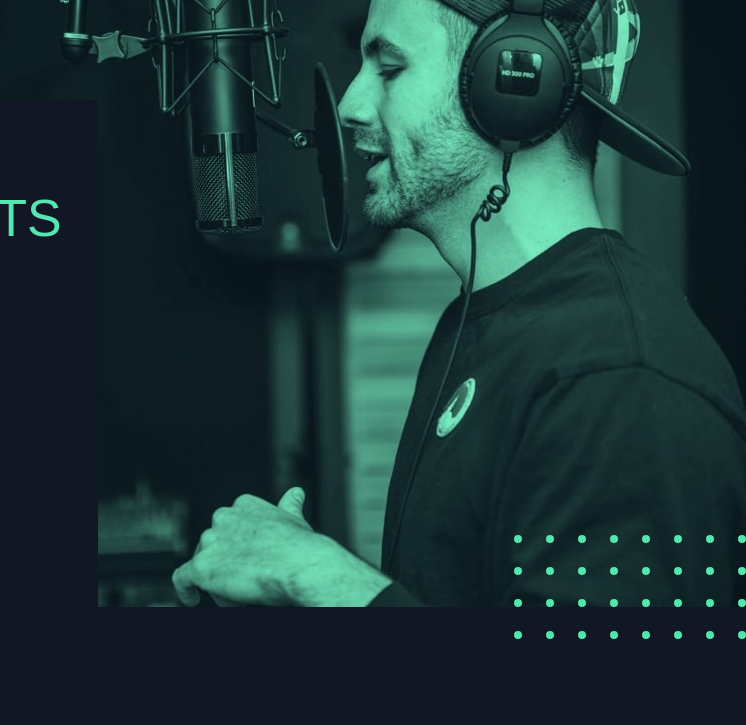
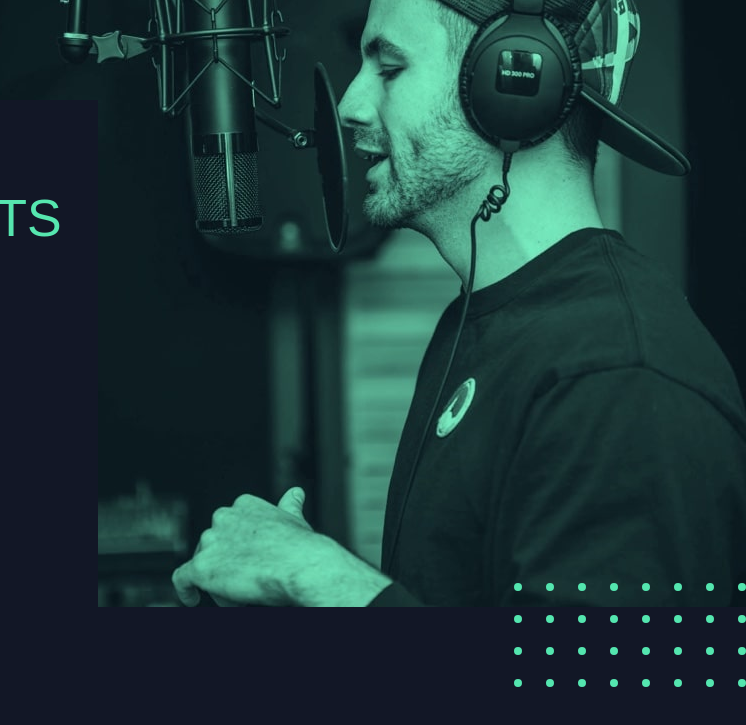
Before and after one commit to WesselKonstantinov/pod-request-access-landing-page, a plain HTML site: page index.html in a window 1536 px wide. Shown: the part 161-886 px from the top of the page, 790-1536 px from the left. Drawn offline with Linux system fonts and the light colour scheme; a web font is replaced by a local one.

Commit message:
Undo body flex display

```diff
--- a/styles.css
+++ b/styles.css
@@ -96,7 +96,7 @@ body {
   font-size: 0.9375rem;
   font-weight: 400;
   line-height: 1.67;
-  display: flex;
+  position: relative;
 }
 
 .sr-only {
@@ -113,9 +113,7 @@ body {
 
 /* || Page styles */
 .page {
-  position: relative;
   padding: 3.875rem 1.5rem;
-  flex: 1;
   display: flex;
   flex-direction: column;
   gap: 3.5625rem;
@@ -358,7 +356,8 @@ body {
 /* || Desktop styles */
 @media (min-width: 90rem) {
   .page {
-    padding: 6.375rem 10.3125rem;
+    position: relative;
+    padding: 6.375rem 10.3125rem 4.62375rem;
     gap: 6.4375rem;
   }
 
@@ -368,9 +367,9 @@ body {
   }
 
   .page::after {
-    left: unset;
+    left: initial;
     right: 0;
-    bottom: 5.75rem;
+    bottom: 1rem;
   }
 
   .hero {
```
